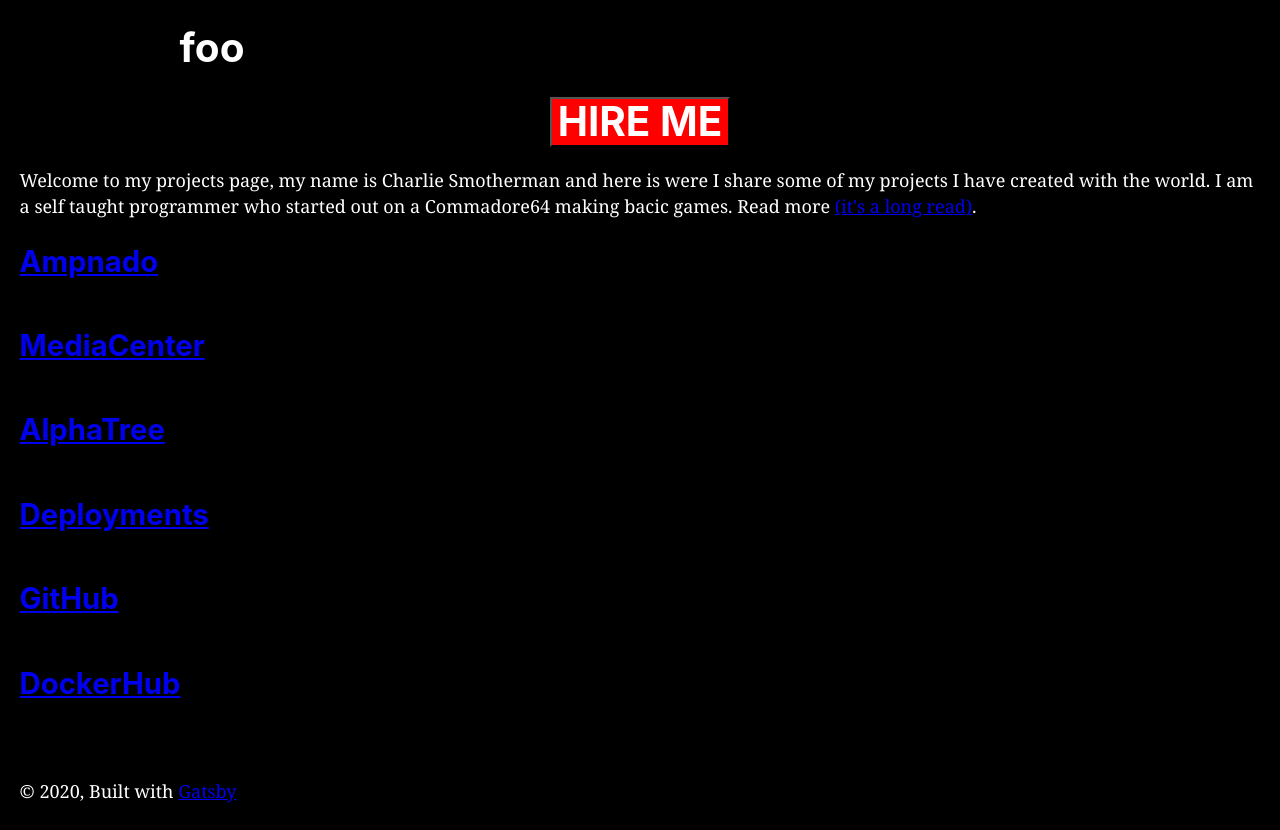
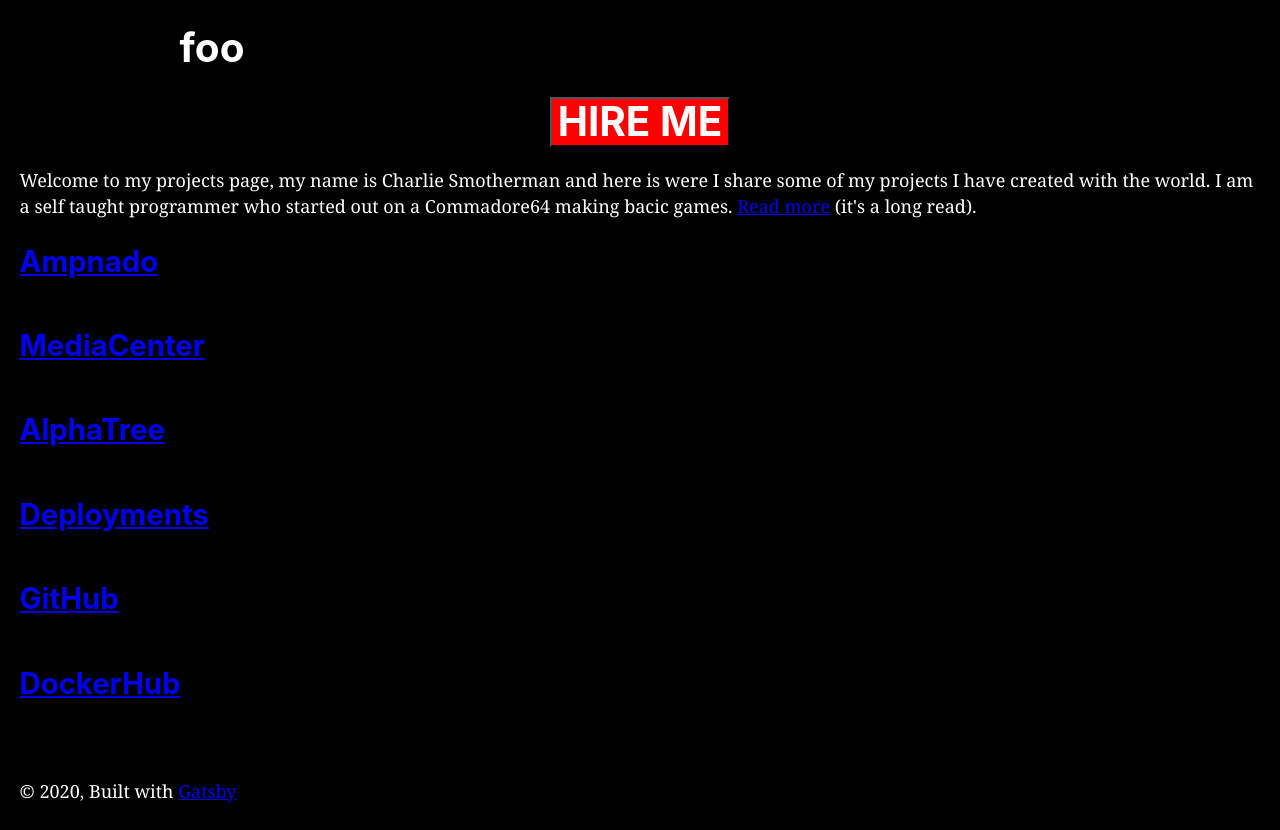
Before and after one commit to cjsmocjsmo/charlie_site, a Gatsby site: page / in a window 1280 px wide. Built offline with nearby package versions, Linux system fonts and the light colour scheme; Gatsby itself is replaced by a stand-in of ours.

Commit message:
changed a link

```diff
--- a/src/pages/index.js
+++ b/src/pages/index.js
@@ -27,7 +27,7 @@
       Welcome to my projects page, my name is Charlie Smotherman and here
       is were I share some of my projects I have created with the world.
       I am a self taught programmer who started out on a Commadore64 making
-      bacic games.  Read more <Link to="/ReadMore/">(it's a long read)</Link>.
+      bacic games.  <Link to="/ReadMore/">Read more</Link> (it's a long read).
     </p>
     <Link to="/ampnado/" >
       <h2>
```
